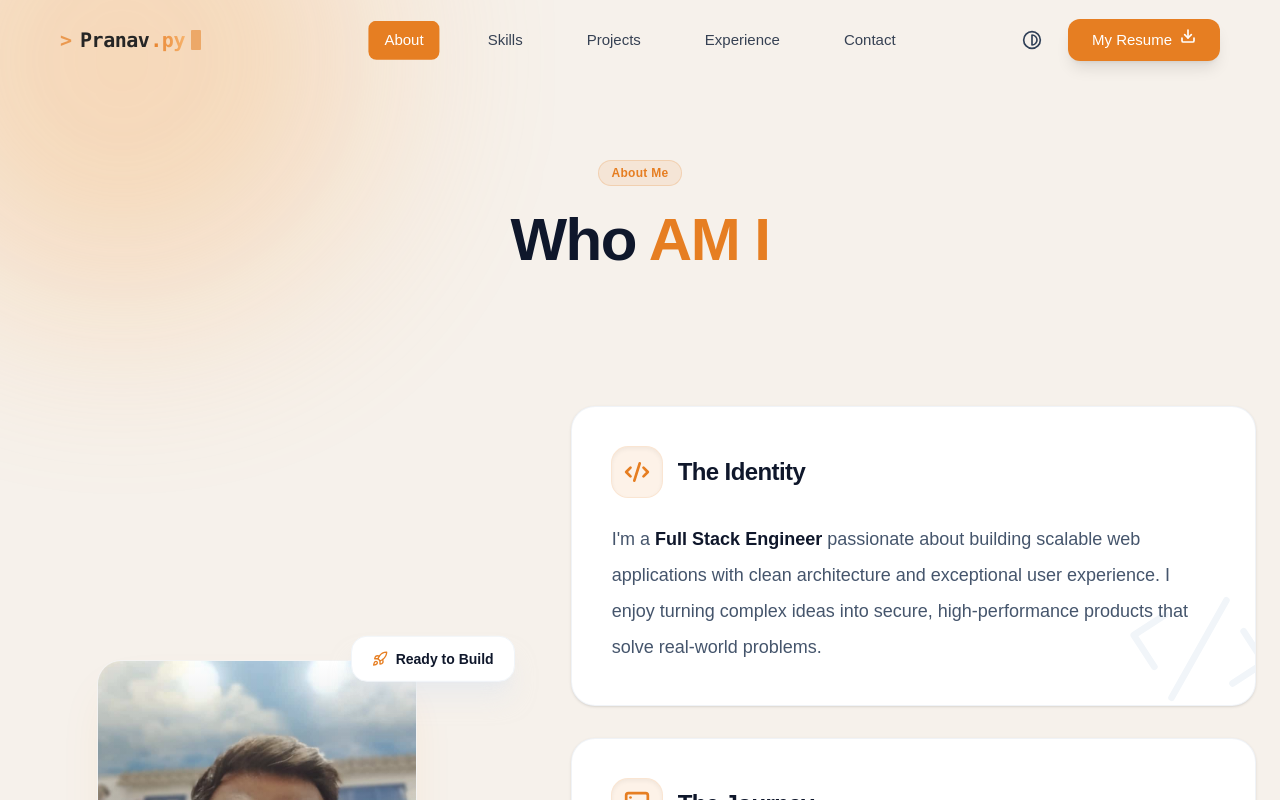
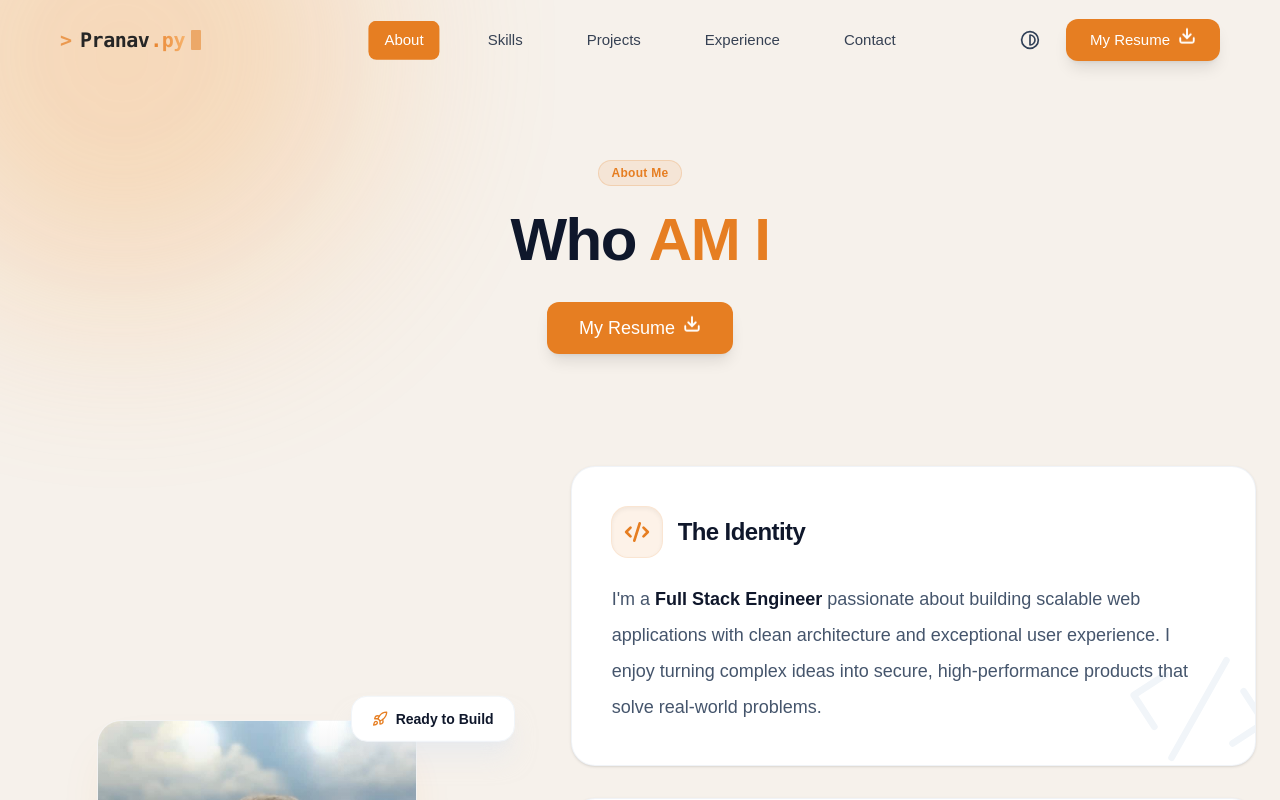
Before and after one commit to pranavkavade20/portfolio-pranav, a React (Vite) app: page / in a window 1280 px wide. Shown: the top 800 px of the page. Built offline with nearby package versions, Linux system fonts and the light colour scheme; a web font is replaced by a local one.

Commit message:
feat: add ResumeButton component and portfolio configuration
- Created a new ResumeButton component for downloading the resume.
- Added styling variants for the button (primary, secondary, ghost).
- Introduced portfolioConfig to manage the resume URL.

```diff
--- /dev/null
+++ b/src/components/common/ResumeButton.jsx
@@ -0,0 +1,39 @@
+import React, { memo } from 'react';
+import { Download } from 'lucide-react';
+import { portfolioConfig } from '../../config/portfolio';
+
+export const ResumeButton = memo(({
+  variant = 'primary',
+  className = '',
+  showIcon = true,
+  children = 'My Resume'
+}) => {
+  const baseStyles = "group inline-flex items-center justify-center gap-2 px-6 py-2.5 text-[15px] font-medium rounded-xl transition-all duration-300 focus:outline-none focus-visible:ring-2 focus-visible:ring-offset-2 focus-visible:ring-brand-primary dark:focus-visible:ring-offset-zinc-900 active:scale-95";
+
+  const variants = {
+    primary: "bg-brand-primary hover:bg-brand-primary/90 text-white dark:bg-brand-secondary dark:hover:bg-brand-secondary/90 shadow-lg hover:shadow-xl hover:-translate-y-0.5",
+    secondary: "bg-slate-100 hover:bg-slate-200 text-slate-800 dark:bg-zinc-800 dark:hover:bg-zinc-700 dark:text-zinc-100 shadow-sm hover:shadow-md hover:-translate-y-0.5",
+    ghost: "bg-transparent hover:bg-slate-100 text-slate-700 dark:hover:bg-zinc-800 dark:text-zinc-300"
+  };
+
+  const selectedVariant = variants[variant] || variants.primary;
+
+  return (
+    <a
+      href={portfolioConfig.resumeUrl}
+      target="_blank"
+      rel="noopener noreferrer"
+      className={`${baseStyles} ${selectedVariant} ${className}`}
+      aria-label="Download Resume"
+    >
+      <span>{children}</span>
+      {showIcon && (
+        <span className="transition-transform duration-300 group-hover:translate-y-0.5">
+          <Download size={18} strokeWidth={2.5} className="animate-bounce" />
+        </span>
+      )}
+    </a>
+  );
+});
+
+ResumeButton.displayName = 'ResumeButton';
--- a/src/components/layout/Header.jsx
+++ b/src/components/layout/Header.jsx
@@ -4,6 +4,7 @@ import { Download, ChevronRight, Contrast } from 'lucide-react';
 import { motion, AnimatePresence, useScroll, useMotionValueEvent } from 'framer-motion';
 import { useTheme } from '../../contexts/ThemeContext';
 import GooeyNav from '../ui/GooeyNav';
+import { ResumeButton } from '../common/ResumeButton';
 function Header() {
   const { theme, toggleTheme } = useTheme();
   const [scrolled, setScrolled] = useState(false);
@@ -117,24 +118,7 @@ function Header() {
                 <Contrast size={20} strokeWidth={2} />
               </motion.div>
             </button>
-            <motion.a
-              whileHover={{ scale: 1.02 }}
-              whileTap={{ scale: 0.98 }}
-              href="https://drive.google.com/file/d/1UJFtjrqLMRabcow8qf4pVWUT1ljf06fJ/view"
-              target="_blank"
-              rel="noreferrer"
-              className="hidden md:flex items-center justify-center gap-2 px-6 py-2.5 bg-brand-primary hover:bg-brand-primary/90 dark:bg-brand-secondary dark:hover:bg-brand-secondary/90 dark:text-slate-100  text-white text-[15px] font-medium rounded-xl shadow-lg transition-all duration-300"
-            >
-              My Resume
-              <motion.span
-                initial={{ y: 0 }}
-                whileHover={{ y: 2 }}
-                transition={{ type: "spring", stiffness: 400, damping: 10 }}
-              >
-                <Download size={16} strokeWidth={2.5} className='animate-bounce' />
-              </motion.span>
-            </motion.a>
-
+            <ResumeButton className="hidden md:flex" />
             {/* Mobile Menu Toggle: Hamburger icon animating to X */}
             <button
               onClick={() => setIsMenuOpen(!isMenuOpen)}
@@ -212,14 +196,7 @@ function Header() {
                 transition={{ delay: navItems.length * 0.1, duration: 0.3, ease: "easeInOut" }}
                 className="mt-4 pt-4 border-t border-gray-100 dark:border-zinc-800"
               >
-                <a
-                  href="https://drive.google.com/file/d/1UJFtjrqLMRabcow8qf4pVWUT1ljf06fJ/view"
-                  target="_blank"
-                  rel="noreferrer"
-                  className="flex items-center justify-center gap-2 w-full py-4 bg-brand-primary dark:bg-brand-secondary dark:text-slate-100 hover:bg-brand-primary/90 dark:hover:bg-brand-secondary/90 text-white text-base font-medium rounded-xl transition-colors shadow-md"
-                >
-                  My Resume <Download size={18} strokeWidth={2} className='animate-bounce' />
-                </a>
+                <ResumeButton className="w-full py-4 text-base" />
               </motion.div>
             </div>
           </motion.div>
--- /dev/null
+++ b/src/config/portfolio.js
@@ -0,0 +1,3 @@
+export const portfolioConfig = {
+  resumeUrl: "/resume.pdf"
+};
--- a/src/pages/About.jsx
+++ b/src/pages/About.jsx
@@ -6,6 +6,7 @@ import Button from '../components/ui/Button';
 import Card from '../components/ui/Card';
 import Badge from '../components/ui/Badge';
 import Folder from '../components/ui/Folder';
+import { ResumeButton } from '../components/common/ResumeButton';
 
 // tech icons
 import profileImg from '../assets/profile.jpg';
@@ -39,7 +40,14 @@ function About() {
           <h1 className="text-4xl md:text-6xl font-extrabold tracking-tight text-slate-900 dark:text-white mb-6">
             Who<span className="text-brand-primary dark:text-brand-secondary"> AM I</span>
           </h1>
-
+          <motion.div
+            initial={{ opacity: 0, y: 10 }}
+            animate={{ opacity: 1, y: 0 }}
+            transition={{ delay: 0.2, duration: 0.4 }}
+            className="flex justify-center mt-8"
+          >
+            <ResumeButton variant="primary" className="px-8 py-3 text-base md:text-lg rounded-2xl" />
+          </motion.div>
         </motion.div>
 
         {/* The Journey Section */}
```
Also changed, not shown: 1 other file (tests, documents, lock files or other folders).
